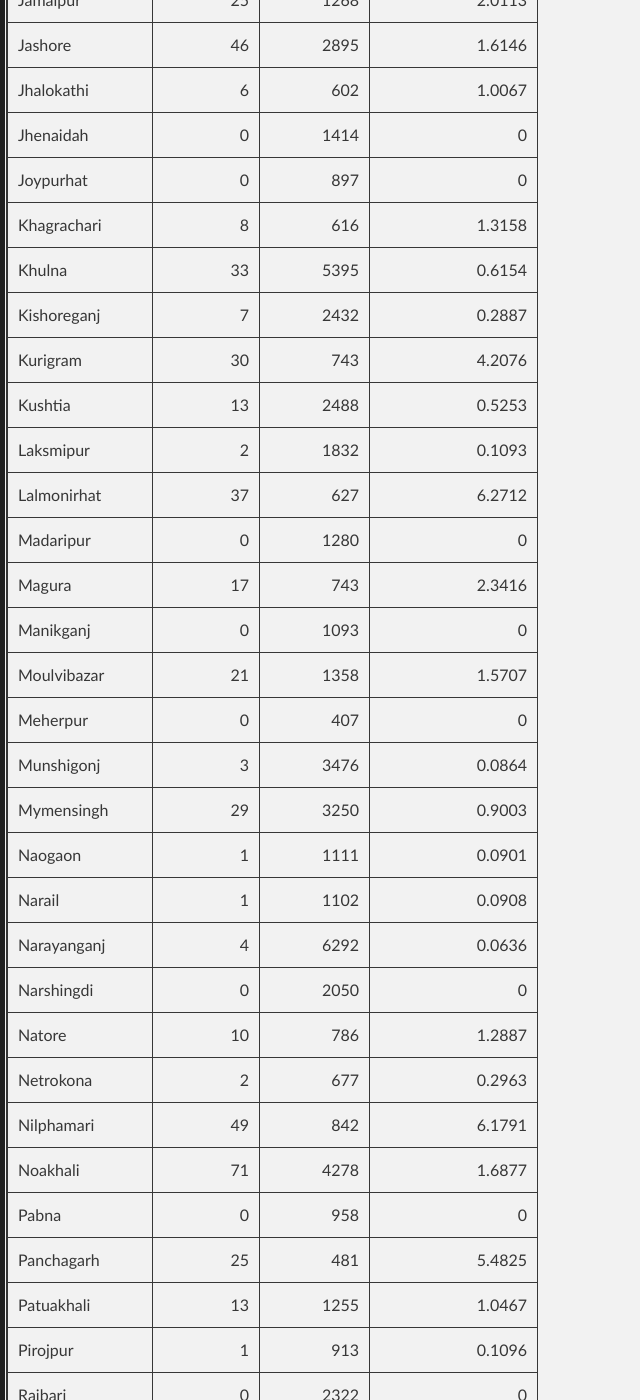
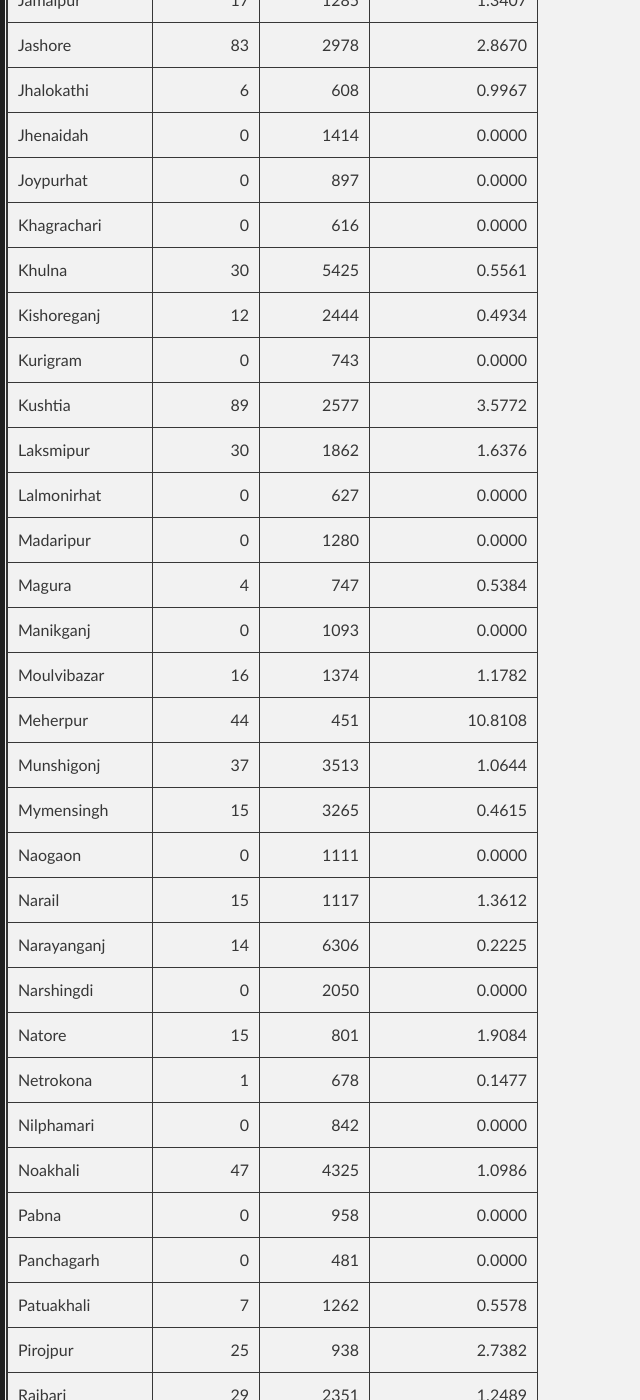
Before and after one commit to promitbasak/covid19bd, a Jekyll site: the page index.html, which Jekyll copies as it is, in a window 1280 px wide and 1400 px high, scrolled down 5156 px. Shown: the whole window, without its empty margins (0-640 px from the left). Built offline with Jekyll 4.4.1, drawn with Linux system fonts in a browser that asks for light colours; some of the changed text lies outside the part shown.

Commit message:
Update index.html

```diff
--- a/index.html
+++ b/index.html
@@ -67,21 +67,21 @@
 </tr></thead>
 <tbody>
 <tr>
-<td>2020-08-24</td>
-<td align="right">2525</td>
-<td align="right">42</td>
-<td align="right">3784</td>
-<td align="right">13382</td>
-<td align="right">297083</td>
-<td align="right">3983</td>
-<td align="right">182875</td>
-<td align="right">110225</td>
-<td align="right">1458713</td>
-<td align="right">1.3407</td>
-<td align="right">0.0218</td>
-<td align="right">20.3661</td>
-<td align="right">1650.4611</td>
-<td align="right">22.1278</td>
+<td>2020-08-25</td>
+<td align="right">2545</td>
+<td align="right">45</td>
+<td align="right">3881</td>
+<td align="right">14153</td>
+<td align="right">299628</td>
+<td align="right">4028</td>
+<td align="right">186756</td>
+<td align="right">108844</td>
+<td align="right">1472866</td>
+<td align="right">1.3443</td>
+<td align="right">0.0216</td>
+<td align="right">20.3432</td>
+<td align="right">1664.6000</td>
+<td align="right">22.3778</td>
 </tr>
 </tbody>
 </table>
@@ -89,27 +89,27 @@
         <h3>Graphs:</h3>
         <div class="photo-album">
       <div>
-        <img src="https://raw.githubusercontent.com/promitbasak/Covid-19_bd_extended/master/assests/2020-08-24/Figure_1.png">
+        <img src="https://raw.githubusercontent.com/promitbasak/Covid-19_bd_extended/master/assests/2020-08-25/Figure_1.png">
         <h5>Overall Condition</h5>
       </div>
       <div>
-        <img src="https://raw.githubusercontent.com/promitbasak/Covid-19_bd_extended/master/assests/2020-08-24/Figure_2.png">
+        <img src="https://raw.githubusercontent.com/promitbasak/Covid-19_bd_extended/master/assests/2020-08-25/Figure_2.png">
         <h5>Total Cases</h5>
       </div>
       <div>
-        <img src="https://raw.githubusercontent.com/promitbasak/Covid-19_bd_extended/master/assests/2020-08-24/Figure_8.png">
+        <img src="https://raw.githubusercontent.com/promitbasak/Covid-19_bd_extended/master/assests/2020-08-25/Figure_8.png">
         <h5>Total Deaths</h5>
       </div>
       <div>
-        <img src="https://raw.githubusercontent.com/promitbasak/Covid-19_bd_extended/master/assests/2020-08-24/Figure_24.png">
+        <img src="https://raw.githubusercontent.com/promitbasak/Covid-19_bd_extended/master/assests/2020-08-25/Figure_24.png">
         <h5>District-wise Corona Map</h5>
       </div>
       <div>
-        <img src="https://raw.githubusercontent.com/promitbasak/Covid-19_bd_extended/master/assests/2020-08-24/Figure_20.png">
+        <img src="https://raw.githubusercontent.com/promitbasak/Covid-19_bd_extended/master/assests/2020-08-25/Figure_20.png">
         <h5>BD vs USA: Cases</h5>
       </div>
       <div>
-        <img src="https://raw.githubusercontent.com/promitbasak/Covid-19_bd_extended/master/assests/2020-08-24/Figure_21.png">
+        <img src="https://raw.githubusercontent.com/promitbasak/Covid-19_bd_extended/master/assests/2020-08-25/Figure_21.png">
         <h5>BD vs USA: Deaths</h5>
       </div>
     </div>
@@ -126,387 +126,387 @@
 </tr></thead>
 <tbody><tr>
 <td>Bagerhat</td>
-<td align="right">2</td>
-<td align="right">851</td>
-<td align="right">0.2356</td>
+<td align="right">17</td>
+<td align="right">868</td>
+<td align="right">1.9976</td>
 </tr>
 <tr>
 <td>Bandarban</td>
-<td align="right">8</td>
-<td align="right">658</td>
-<td align="right">1.2308</td>
+<td align="right">7</td>
+<td align="right">665</td>
+<td align="right">1.0638</td>
 </tr>
 <tr>
 <td>Barguna</td>
-<td align="right">6</td>
-<td align="right">804</td>
-<td align="right">0.7519</td>
+<td align="right">10</td>
+<td align="right">814</td>
+<td align="right">1.2438</td>
 </tr>
 <tr>
 <td>Barishal</td>
-<td align="right">24</td>
-<td align="right">2975</td>
-<td align="right">0.8133</td>
+<td align="right">23</td>
+<td align="right">2998</td>
+<td align="right">0.7731</td>
 </tr>
 <tr>
 <td>Bhola</td>
-<td align="right">8</td>
-<td align="right">633</td>
-<td align="right">1.28</td>
+<td align="right">5</td>
+<td align="right">638</td>
+<td align="right">0.7899</td>
 </tr>
 <tr>
 <td>Bogura</td>
-<td align="right">58</td>
-<td align="right">6290</td>
-<td align="right">0.9307</td>
+<td align="right">52</td>
+<td align="right">6342</td>
+<td align="right">0.8267</td>
 </tr>
 <tr>
 <td>B. Baria</td>
-<td align="right">41</td>
-<td align="right">2212</td>
-<td align="right">1.8885</td>
+<td align="right">5</td>
+<td align="right">2217</td>
+<td align="right">0.2260</td>
 </tr>
 <tr>
 <td>Chandpur</td>
-<td align="right">7</td>
-<td align="right">2086</td>
-<td align="right">0.3367</td>
+<td align="right">9</td>
+<td align="right">2095</td>
+<td align="right">0.4314</td>
 </tr>
 <tr>
 <td>Chapainawabganj</td>
-<td align="right">9</td>
+<td align="right">0</td>
 <td align="right">663</td>
-<td align="right">1.3761</td>
+<td align="right">0.0000</td>
 </tr>
 <tr>
 <td>Chattogram</td>
-<td align="right">137</td>
-<td align="right">16524</td>
-<td align="right">0.836</td>
+<td align="right">88</td>
+<td align="right">16612</td>
+<td align="right">0.5326</td>
 </tr>
 <tr>
 <td>Chuadanga</td>
-<td align="right">10</td>
-<td align="right">1118</td>
-<td align="right">0.9025</td>
+<td align="right">23</td>
+<td align="right">1141</td>
+<td align="right">2.0572</td>
 </tr>
 <tr>
 <td>Cox&#39;s bazar</td>
-<td align="right">33</td>
-<td align="right">3887</td>
-<td align="right">0.8563</td>
+<td align="right">19</td>
+<td align="right">3906</td>
+<td align="right">0.4888</td>
 </tr>
 <tr>
 <td>Comilla</td>
-<td align="right">98</td>
-<td align="right">6549</td>
-<td align="right">0.0151</td>
+<td align="right">42</td>
+<td align="right">6591</td>
+<td align="right">0.6413</td>
 </tr>
 <tr>
 <td>Dhaka</td>
-<td align="right">2697</td>
-<td align="right">80000</td>
-<td align="right">3.4889</td>
+<td align="right">1032</td>
+<td align="right">81032</td>
+<td align="right">1.2900</td>
 </tr>
 <tr>
 <td>Dinajpur</td>
-<td align="right">136</td>
+<td align="right">0</td>
 <td align="right">2753</td>
-<td align="right">5.1968</td>
+<td align="right">0.0000</td>
 </tr>
 <tr>
 <td>Faridpur</td>
-<td align="right">0</td>
-<td align="right">6135</td>
-<td align="right">0</td>
+<td align="right">52</td>
+<td align="right">6187</td>
+<td align="right">0.8476</td>
 </tr>
 <tr>
 <td>Feni</td>
-<td align="right">16</td>
-<td align="right">1614</td>
-<td align="right">1.0013</td>
+<td align="right">17</td>
+<td align="right">1631</td>
+<td align="right">1.0533</td>
 </tr>
 <tr>
 <td>Gaibandha</td>
-<td align="right">28</td>
+<td align="right">0</td>
 <td align="right">878</td>
-<td align="right">3.2941</td>
+<td align="right">0.0000</td>
 </tr>
 <tr>
 <td>Gazipur</td>
-<td align="right">34</td>
-<td align="right">4704</td>
-<td align="right">0.7281</td>
+<td align="right">37</td>
+<td align="right">4741</td>
+<td align="right">0.7866</td>
 </tr>
 <tr>
 <td>Gopalganj</td>
 <td align="right">0</td>
 <td align="right">2231</td>
-<td align="right">0</td>
+<td align="right">0.0000</td>
 </tr>
 <tr>
 <td>Hobiganj</td>
-<td align="right">0</td>
-<td align="right">1436</td>
-<td align="right">0</td>
+<td align="right">18</td>
+<td align="right">1454</td>
+<td align="right">1.2535</td>
 </tr>
 <tr>
 <td>Jamalpur</td>
-<td align="right">25</td>
-<td align="right">1268</td>
-<td align="right">2.0113</td>
+<td align="right">17</td>
+<td align="right">1285</td>
+<td align="right">1.3407</td>
 </tr>
 <tr>
 <td>Jashore</td>
-<td align="right">46</td>
-<td align="right">2895</td>
-<td align="right">1.6146</td>
+<td align="right">83</td>
+<td align="right">2978</td>
+<td align="right">2.8670</td>
 </tr>
 <tr>
 <td>Jhalokathi</td>
 <td align="right">6</td>
-<td align="right">602</td>
-<td align="right">1.0067</td>
+<td align="right">608</td>
+<td align="right">0.9967</td>
 </tr>
 <tr>
 <td>Jhenaidah</td>
 <td align="right">0</td>
 <td align="right">1414</td>
-<td align="right">0</td>
+<td align="right">0.0000</td>
 </tr>
 <tr>
 <td>Joypurhat</td>
 <td align="right">0</td>
 <td align="right">897</td>
-<td align="right">0</td>
+<td align="right">0.0000</td>
 </tr>
 <tr>
 <td>Khagrachari</td>
-<td align="right">8</td>
+<td align="right">0</td>
 <td align="right">616</td>
-<td align="right">1.3158</td>
+<td align="right">0.0000</td>
 </tr>
 <tr>
 <td>Khulna</td>
-<td align="right">33</td>
-<td align="right">5395</td>
-<td align="right">0.6154</td>
+<td align="right">30</td>
+<td align="right">5425</td>
+<td align="right">0.5561</td>
 </tr>
 <tr>
 <td>Kishoreganj</td>
+<td align="right">12</td>
+<td align="right">2444</td>
+<td align="right">0.4934</td>
+</tr>
+<tr>
+<td>Kurigram</td>
+<td align="right">0</td>
+<td align="right">743</td>
+<td align="right">0.0000</td>
+</tr>
+<tr>
+<td>Kushtia</td>
+<td align="right">89</td>
+<td align="right">2577</td>
+<td align="right">3.5772</td>
+</tr>
+<tr>
+<td>Laksmipur</td>
+<td align="right">30</td>
+<td align="right">1862</td>
+<td align="right">1.6376</td>
+</tr>
+<tr>
+<td>Lalmonirhat</td>
+<td align="right">0</td>
+<td align="right">627</td>
+<td align="right">0.0000</td>
+</tr>
+<tr>
+<td>Madaripur</td>
+<td align="right">0</td>
+<td align="right">1280</td>
+<td align="right">0.0000</td>
+</tr>
+<tr>
+<td>Magura</td>
+<td align="right">4</td>
+<td align="right">747</td>
+<td align="right">0.5384</td>
+</tr>
+<tr>
+<td>Manikganj</td>
+<td align="right">0</td>
+<td align="right">1093</td>
+<td align="right">0.0000</td>
+</tr>
+<tr>
+<td>Moulvibazar</td>
+<td align="right">16</td>
+<td align="right">1374</td>
+<td align="right">1.1782</td>
+</tr>
+<tr>
+<td>Meherpur</td>
+<td align="right">44</td>
+<td align="right">451</td>
+<td align="right">10.8108</td>
+</tr>
+<tr>
+<td>Munshigonj</td>
+<td align="right">37</td>
+<td align="right">3513</td>
+<td align="right">1.0644</td>
+</tr>
+<tr>
+<td>Mymensingh</td>
+<td align="right">15</td>
+<td align="right">3265</td>
+<td align="right">0.4615</td>
+</tr>
+<tr>
+<td>Naogaon</td>
+<td align="right">0</td>
+<td align="right">1111</td>
+<td align="right">0.0000</td>
+</tr>
+<tr>
+<td>Narail</td>
+<td align="right">15</td>
+<td align="right">1117</td>
+<td align="right">1.3612</td>
+</tr>
+<tr>
+<td>Narayanganj</td>
+<td align="right">14</td>
+<td align="right">6306</td>
+<td align="right">0.2225</td>
+</tr>
+<tr>
+<td>Narshingdi</td>
+<td align="right">0</td>
+<td align="right">2050</td>
+<td align="right">0.0000</td>
+</tr>
+<tr>
+<td>Natore</td>
+<td align="right">15</td>
+<td align="right">801</td>
+<td align="right">1.9084</td>
+</tr>
+<tr>
+<td>Netrokona</td>
+<td align="right">1</td>
+<td align="right">678</td>
+<td align="right">0.1477</td>
+</tr>
+<tr>
+<td>Nilphamari</td>
+<td align="right">0</td>
+<td align="right">842</td>
+<td align="right">0.0000</td>
+</tr>
+<tr>
+<td>Noakhali</td>
+<td align="right">47</td>
+<td align="right">4325</td>
+<td align="right">1.0986</td>
+</tr>
+<tr>
+<td>Pabna</td>
+<td align="right">0</td>
+<td align="right">958</td>
+<td align="right">0.0000</td>
+</tr>
+<tr>
+<td>Panchagarh</td>
+<td align="right">0</td>
+<td align="right">481</td>
+<td align="right">0.0000</td>
+</tr>
+<tr>
+<td>Patuakhali</td>
 <td align="right">7</td>
-<td align="right">2432</td>
-<td align="right">0.2887</td>
-</tr>
-<tr>
-<td>Kurigram</td>
-<td align="right">30</td>
-<td align="right">743</td>
-<td align="right">4.2076</td>
-</tr>
-<tr>
-<td>Kushtia</td>
-<td align="right">13</td>
-<td align="right">2488</td>
-<td align="right">0.5253</td>
-</tr>
-<tr>
-<td>Laksmipur</td>
-<td align="right">2</td>
-<td align="right">1832</td>
-<td align="right">0.1093</td>
-</tr>
-<tr>
-<td>Lalmonirhat</td>
-<td align="right">37</td>
-<td align="right">627</td>
-<td align="right">6.2712</td>
-</tr>
-<tr>
-<td>Madaripur</td>
-<td align="right">0</td>
-<td align="right">1280</td>
-<td align="right">0</td>
-</tr>
-<tr>
-<td>Magura</td>
-<td align="right">17</td>
-<td align="right">743</td>
-<td align="right">2.3416</td>
-</tr>
-<tr>
-<td>Manikganj</td>
-<td align="right">0</td>
-<td align="right">1093</td>
-<td align="right">0</td>
-</tr>
-<tr>
-<td>Moulvibazar</td>
+<td align="right">1262</td>
+<td align="right">0.5578</td>
+</tr>
+<tr>
+<td>Pirojpur</td>
+<td align="right">25</td>
+<td align="right">938</td>
+<td align="right">2.7382</td>
+</tr>
+<tr>
+<td>Rajbari</td>
+<td align="right">29</td>
+<td align="right">2351</td>
+<td align="right">1.2489</td>
+</tr>
+<tr>
+<td>Rajshahi</td>
+<td align="right">26</td>
+<td align="right">4376</td>
+<td align="right">0.5977</td>
+</tr>
+<tr>
+<td>Rangamati</td>
+<td align="right">3</td>
+<td align="right">798</td>
+<td align="right">0.3774</td>
+</tr>
+<tr>
+<td>Rangpur</td>
+<td align="right">0</td>
+<td align="right">2220</td>
+<td align="right">0.0000</td>
+</tr>
+<tr>
+<td>Satkhira</td>
 <td align="right">21</td>
-<td align="right">1358</td>
-<td align="right">1.5707</td>
-</tr>
-<tr>
-<td>Meherpur</td>
-<td align="right">0</td>
-<td align="right">407</td>
-<td align="right">0</td>
-</tr>
-<tr>
-<td>Munshigonj</td>
-<td align="right">3</td>
-<td align="right">3476</td>
-<td align="right">0.0864</td>
-</tr>
-<tr>
-<td>Mymensingh</td>
-<td align="right">29</td>
-<td align="right">3250</td>
-<td align="right">0.9003</td>
-</tr>
-<tr>
-<td>Naogaon</td>
-<td align="right">1</td>
-<td align="right">1111</td>
-<td align="right">0.0901</td>
-</tr>
-<tr>
-<td>Narail</td>
-<td align="right">1</td>
-<td align="right">1102</td>
-<td align="right">0.0908</td>
-</tr>
-<tr>
-<td>Narayanganj</td>
-<td align="right">4</td>
-<td align="right">6292</td>
-<td align="right">0.0636</td>
-</tr>
-<tr>
-<td>Narshingdi</td>
-<td align="right">0</td>
-<td align="right">2050</td>
-<td align="right">0</td>
-</tr>
-<tr>
-<td>Natore</td>
-<td align="right">10</td>
-<td align="right">786</td>
-<td align="right">1.2887</td>
-</tr>
-<tr>
-<td>Netrokona</td>
-<td align="right">2</td>
-<td align="right">677</td>
-<td align="right">0.2963</td>
-</tr>
-<tr>
-<td>Nilphamari</td>
+<td align="right">966</td>
+<td align="right">2.2222</td>
+</tr>
+<tr>
+<td>Shariatpur</td>
+<td align="right">0</td>
+<td align="right">1351</td>
+<td align="right">0.0000</td>
+</tr>
+<tr>
+<td>Sherpur</td>
+<td align="right">3</td>
+<td align="right">408</td>
+<td align="right">0.7407</td>
+</tr>
+<tr>
+<td>Sirajganj</td>
+<td align="right">11</td>
+<td align="right">1859</td>
+<td align="right">0.5952</td>
+</tr>
+<tr>
+<td>Sunamganj</td>
+<td align="right">24</td>
+<td align="right">1932</td>
+<td align="right">1.2579</td>
+</tr>
+<tr>
+<td>Sylhet</td>
 <td align="right">49</td>
-<td align="right">842</td>
-<td align="right">6.1791</td>
-</tr>
-<tr>
-<td>Noakhali</td>
-<td align="right">71</td>
-<td align="right">4278</td>
-<td align="right">1.6877</td>
-</tr>
-<tr>
-<td>Pabna</td>
-<td align="right">0</td>
-<td align="right">958</td>
-<td align="right">0</td>
-</tr>
-<tr>
-<td>Panchagarh</td>
+<td align="right">5363</td>
+<td align="right">0.9221</td>
+</tr>
+<tr>
+<td>Tangail</td>
 <td align="right">25</td>
-<td align="right">481</td>
-<td align="right">5.4825</td>
-</tr>
-<tr>
-<td>Patuakhali</td>
-<td align="right">13</td>
-<td align="right">1255</td>
-<td align="right">1.0467</td>
-</tr>
-<tr>
-<td>Pirojpur</td>
-<td align="right">1</td>
-<td align="right">913</td>
-<td align="right">0.1096</td>
-</tr>
-<tr>
-<td>Rajbari</td>
-<td align="right">0</td>
-<td align="right">2322</td>
-<td align="right">0</td>
-</tr>
-<tr>
-<td>Rajshahi</td>
-<td align="right">33</td>
-<td align="right">4350</td>
-<td align="right">0.7644</td>
-</tr>
-<tr>
-<td>Rangamati</td>
-<td align="right">16</td>
-<td align="right">795</td>
-<td align="right">2.0539</td>
-</tr>
-<tr>
-<td>Rangpur</td>
-<td align="right">106</td>
-<td align="right">2220</td>
-<td align="right">5.0142</td>
-</tr>
-<tr>
-<td>Satkhira</td>
-<td align="right">10</td>
-<td align="right">945</td>
-<td align="right">1.0695</td>
-</tr>
-<tr>
-<td>Shariatpur</td>
-<td align="right">0</td>
-<td align="right">1351</td>
-<td align="right">0</td>
-</tr>
-<tr>
-<td>Sherpur</td>
-<td align="right">3</td>
-<td align="right">405</td>
-<td align="right">0.7463</td>
-</tr>
-<tr>
-<td>Sirajganj</td>
-<td align="right">9</td>
-<td align="right">1848</td>
-<td align="right">0.4894</td>
-</tr>
-<tr>
-<td>Sunamganj</td>
-<td align="right">10</td>
-<td align="right">1908</td>
-<td align="right">0.5269</td>
-</tr>
-<tr>
-<td>Sylhet</td>
-<td align="right">20</td>
-<td align="right">5314</td>
-<td align="right">0.3778</td>
-</tr>
-<tr>
-<td>Tangail</td>
-<td align="right">45</td>
-<td align="right">2354</td>
-<td align="right">1.9489</td>
+<td align="right">2379</td>
+<td align="right">1.0620</td>
 </tr>
 <tr>
 <td>Thakurgaon</td>
-<td align="right">76</td>
+<td align="right">0</td>
 <td align="right">794</td>
-<td align="right">10.585</td>
+<td align="right">0.0000</td>
 </tr>
 </tbody></table>
 
@@ -3423,6 +3423,23 @@
 <td align="right">1650.4611</td>
 <td align="right">22.1278</td>
 </tr>
+<tr>
+<td>2020-08-25</td>
+<td align="right">2545</td>
+<td align="right">45</td>
+<td align="right">3881</td>
+<td align="right">14153</td>
+<td align="right">299628</td>
+<td align="right">4028</td>
+<td align="right">186756</td>
+<td align="right">108844</td>
+<td align="right">1472866</td>
+<td align="right">1.3443</td>
+<td align="right">0.0216</td>
+<td align="right">20.3432</td>
+<td align="right">1664.6000</td>
+<td align="right">22.3778</td>
+</tr>
 </tbody></table>
 
 
```
